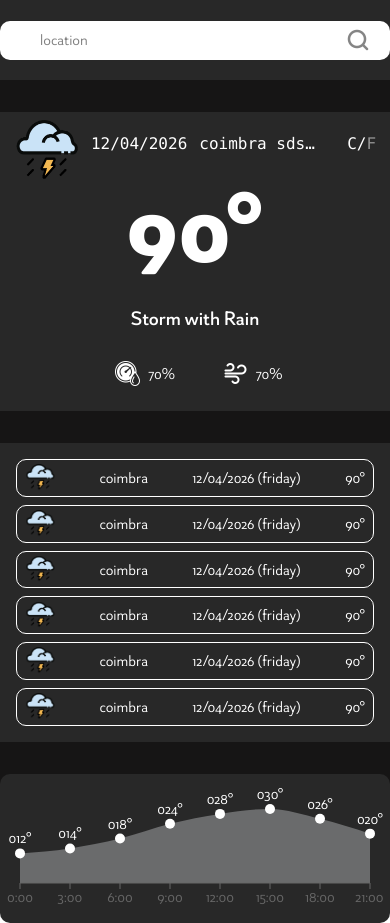
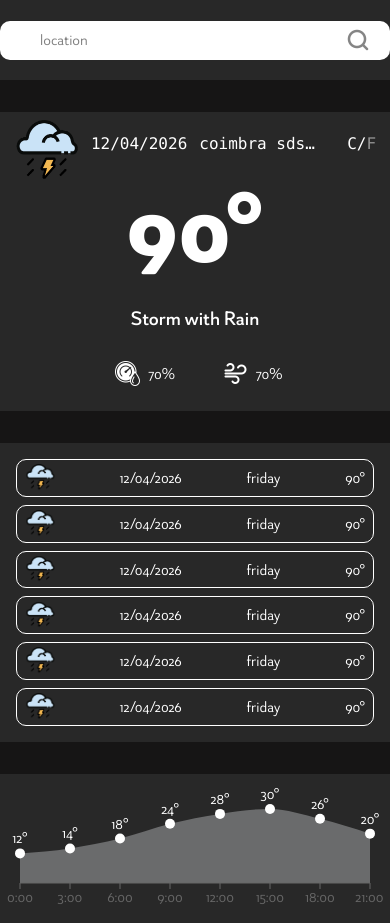
Before and after one commit to Crijo-Mcal/Weather-API, a React (Vite) app in the folder frontend/: page / in a window 390 px wide. Built offline with nearby package versions, Linux system fonts and the light colour scheme.

Commit message:
corection

```diff
--- a/frontend/src/components/ForecastList/ForecastList.tsx
+++ b/frontend/src/components/ForecastList/ForecastList.tsx
@@ -24,8 +24,8 @@ export default function ForecastList({setDataForChart}: params) {
           onClick={() => setDataForChart(alldata[y + 1])}
         >
           <img className="w-[30px]" src={img} alt="image" />
-          <p> coimbra</p>
-          <p> 12/04/2026 (friday) </p>
+          <p> 12/04/2026 </p>
+          <p>friday</p>
           <h1>90°</h1>
         </div>
       ))}
--- a/frontend/src/components/WeatherChart/WeatherChart.tsx
+++ b/frontend/src/components/WeatherChart/WeatherChart.tsx
@@ -1,4 +1,3 @@
-import {useState} from "react";
 import {AreaChart, Area, ResponsiveContainer, XAxis, YAxis} from "recharts";
 
 type params = {
@@ -7,7 +6,7 @@ type params = {
 
 export default function WeatherChart({dataForChart}: params) {
   return (
-    <div className="w-full  max-w-[893px] h-[149px] bg-bg rounded-default ">
+    <div className="w-full  max-w-[893px] h-[149px] bg-bg md:rounded-default ">
       <ResponsiveContainer>
         <AreaChart
           data={dataForChart}
@@ -21,7 +20,7 @@ export default function WeatherChart({dataForChart}: params) {
             dataKey="temp"
             stroke="none"
             fill="#969899"
-            dot={({cx, cy, value}) => (
+            dot={({cx, cy, payload}) => (
               <g>
                 <circle cx={cx} cy={cy} r={5} fill="#FFFFFF" />
                 <text
@@ -32,7 +31,7 @@ export default function WeatherChart({dataForChart}: params) {
                   fill="#fff"
                   fontSize="16"
                 >
-                  {value}°
+                  {payload.temp}°
                 </text>
               </g>
             )}
@@ -42,23 +41,3 @@ export default function WeatherChart({dataForChart}: params) {
     </div>
   );
 }
-
-const CustomDot = (props: any) => {
-  const {cx, cy, value} = props;
-
-  return (
-    <g>
-      <circle cx={cx} cy={cy} r={5} fill="#FFFFFF" />
-      <text
-        x={cx}
-        y={cy}
-        textAnchor="middle"
-        dy="-10"
-        fill="#fff"
-        fontSize="16"
-      >
-        {value}°
-      </text>
-    </g>
-  );
-};
```
